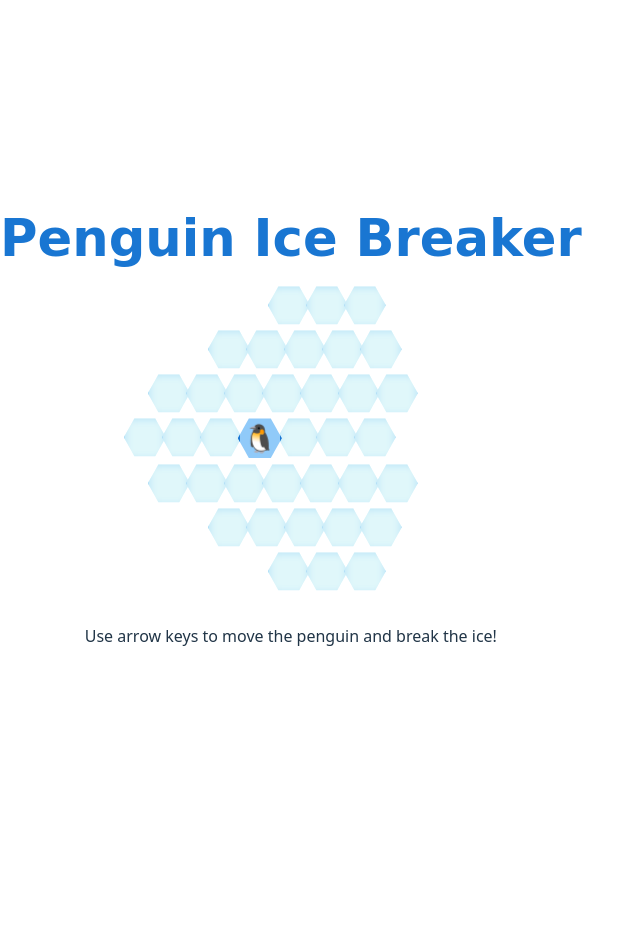
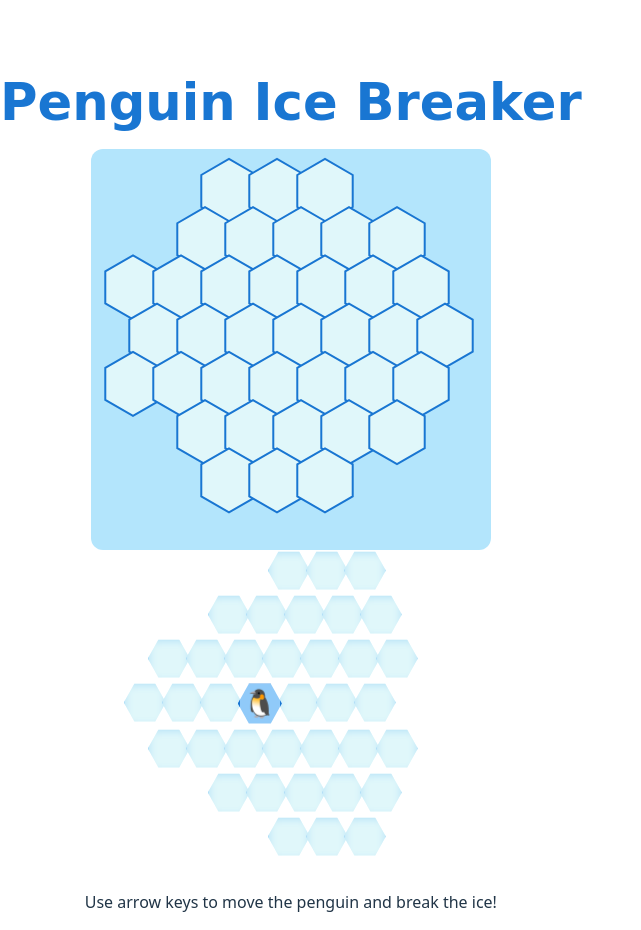
Before and after one commit to w33ladalah/penguin-ice-braker-game, a React (Vite) app: page / in a window 1280 px wide. Shown: the whole page, without its empty margins (0-641 px from the left). Before the commit the page ends 800 px from the top, so only its background shows below. Built offline with nearby package versions, Linux system fonts and the light colour scheme.

Commit message:
feat: minimal canvas rendering of board shape with HexBoardCanvas component

```diff
--- a/src/App.jsx
+++ b/src/App.jsx
@@ -1,6 +1,7 @@
 import { useState } from 'react';
 import './App.css';
 import HexBoard from './HexBoard';
+import HexBoardCanvas from './HexBoardCanvas';
 import { BOARD_MASK } from './boardShape';
 
 const HEX_ROWS = BOARD_MASK.length;
@@ -48,6 +49,7 @@ function App() {
       style={{ outline: 'none' }}
     >
       <h1>Penguin Ice Breaker</h1>
+      <HexBoardCanvas />
       <HexBoard grid={grid} penguin={penguin} />
       <p>Use arrow keys to move the penguin and break the ice!</p>
     </div>
--- /dev/null
+++ b/src/HexBoardCanvas.jsx
@@ -0,0 +1,64 @@
+// HexBoardCanvas.jsx
+import React, { useRef, useEffect } from 'react';
+import { BOARD_MASK } from './boardShape';
+
+const HEX_SIZE = 32; // px, radius of hexagon
+const HEX_HEIGHT = Math.sqrt(3) * HEX_SIZE;
+const HEX_WIDTH = 2 * HEX_SIZE;
+const HEX_HORIZ_SPACING = 1.5 * HEX_SIZE;
+const HEX_VERT_SPACING = HEX_HEIGHT;
+
+function hexCorner(center, size, i) {
+  const angle_deg = 60 * i - 30;
+  const angle_rad = Math.PI / 180 * angle_deg;
+  return {
+    x: center.x + size * Math.cos(angle_rad),
+    y: center.y + size * Math.sin(angle_rad),
+  };
+}
+
+function drawHex(ctx, center, size, fillStyle, strokeStyle) {
+  ctx.beginPath();
+  for (let i = 0; i < 6; i++) {
+    const { x, y } = hexCorner(center, size, i);
+    if (i === 0) ctx.moveTo(x, y);
+    else ctx.lineTo(x, y);
+  }
+  ctx.closePath();
+  ctx.fillStyle = fillStyle;
+  ctx.fill();
+  ctx.strokeStyle = strokeStyle;
+  ctx.lineWidth = 2;
+  ctx.stroke();
+}
+
+export default function HexBoardCanvas() {
+  const canvasRef = useRef(null);
+
+  useEffect(() => {
+    const canvas = canvasRef.current;
+    const ctx = canvas.getContext('2d');
+    ctx.clearRect(0, 0, canvas.width, canvas.height);
+    for (let row = 0; row < BOARD_MASK.length; row++) {
+      for (let col = 0; col < BOARD_MASK[row].length; col++) {
+        if (!BOARD_MASK[row][col]) continue;
+        const x = col * HEX_HORIZ_SPACING + (row % 2) * (HEX_HORIZ_SPACING / 2) + HEX_SIZE + 10;
+        const y = row * (HEX_VERT_SPACING * 0.87) + HEX_SIZE + 10;
+        drawHex(ctx, { x, y }, HEX_SIZE, '#e0f7fa', '#1976d2');
+      }
+    }
+  }, []);
+
+  // Canvas size based on board shape
+  const width = BOARD_MASK[0].length * HEX_HORIZ_SPACING + HEX_SIZE * 2;
+  const height = BOARD_MASK.length * HEX_VERT_SPACING * 0.87 + HEX_SIZE * 2;
+
+  return (
+    <canvas
+      ref={canvasRef}
+      width={width}
+      height={height}
+      style={{ background: '#b3e5fc', borderRadius: 12, display: 'block', margin: '0 auto' }}
+    />
+  );
+}
```
